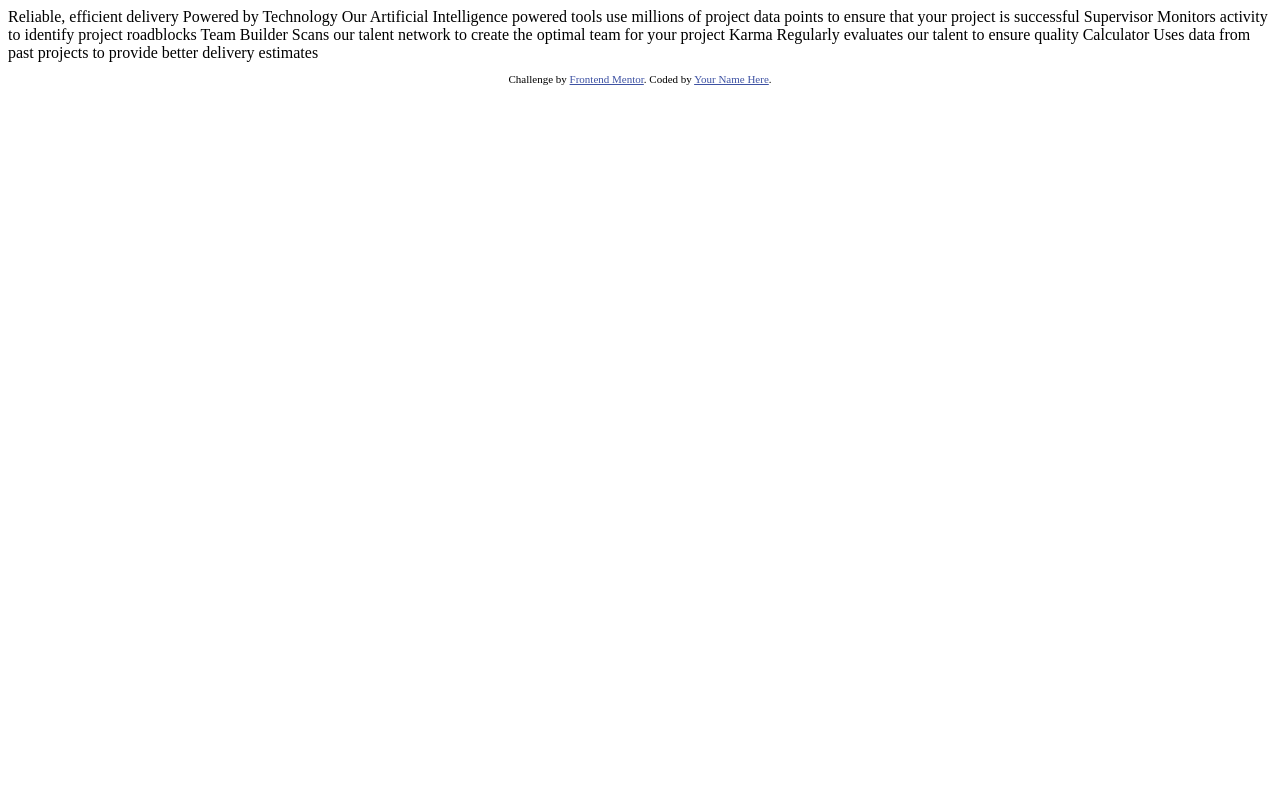
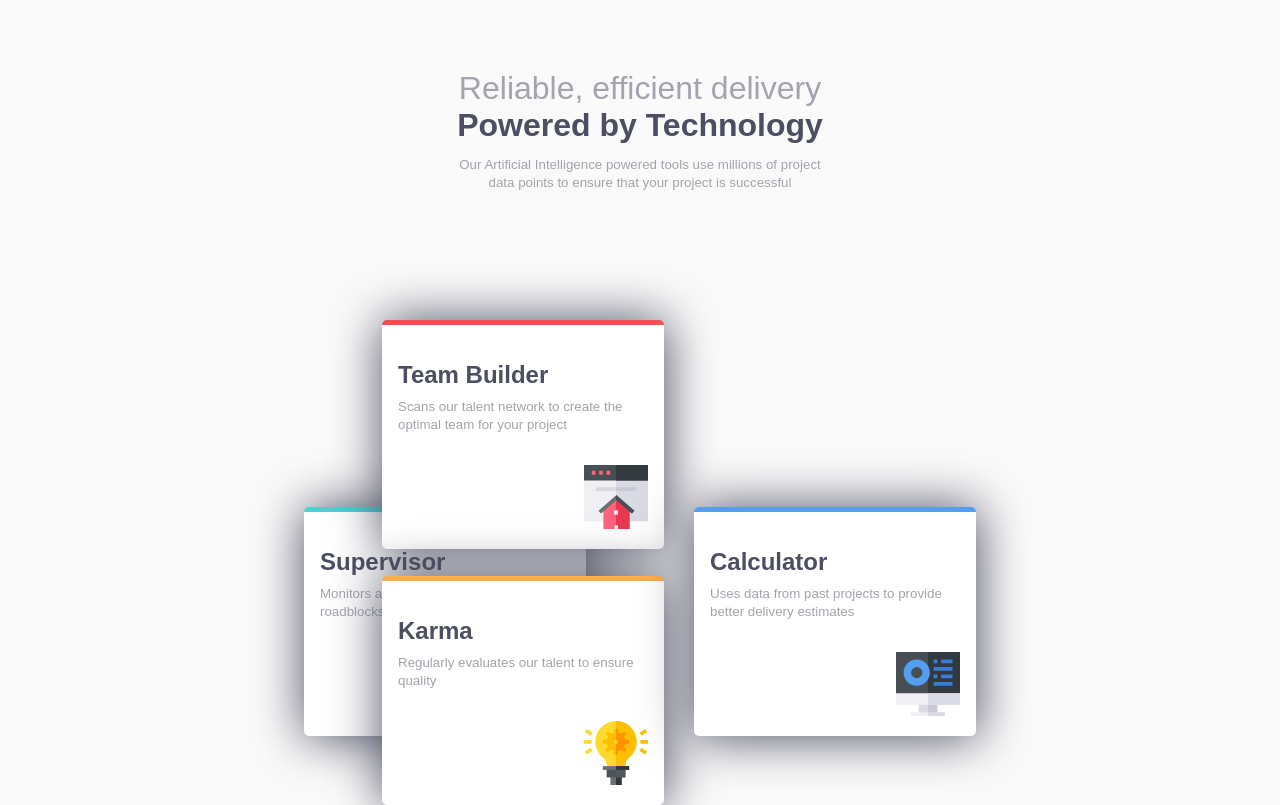
Before and after one commit to makker47/four-card-feature-section-cssp, a plain HTML site: page index.html in a window 1280 px wide. Drawn offline with Linux system fonts and the light colour scheme.

Commit message:
desktop preview first try

```diff
--- a/index.html
+++ b/index.html
@@ -5,6 +5,7 @@
   <meta name="viewport" content="width=device-width, initial-scale=1.0"> <!-- displays site properly based on user's device -->
 
   <link rel="icon" type="image/png" sizes="32x32" href="./images/favicon-32x32.png">
+  <link rel="stylesheet" href="styles.css">
 
   <title>Frontend Mentor | Four card feature section</title>
 
@@ -15,31 +16,46 @@
   </style>
 </head>
 <body>
+  <div class="hero">
+    <h1 class="heading1">Reliable, efficient delivery</h1>
+    <h1 class="heading2">Powered by Technology</h1>
 
-  Reliable, efficient delivery
-  Powered by Technology
+    <small>
+      Our Artificial Intelligence powered tools use millions of project data points
+      to ensure that your project is successful
+    </small>
+  </div>
 
-  Our Artificial Intelligence powered tools use millions of project data points
-  to ensure that your project is successful
+  <div class="cards-container">
+    <div class="card supervisor">
+      <h2 class="card-title">Supervisor</h2>
+      <small>Monitors activity to identify project roadblocks</small>
+      <div class="card-img"><img src="images/icon-supervisor.svg" alt=""></div>
+    </div>
 
-  Supervisor
-  Monitors activity to identify project roadblocks
+    <div class="card team-builder">
+      <h2 class="card-title">Team Builder</h2>
+      <small>Scans our talent network to create the optimal team for your project</small>
+      <div class="card-img"><img src="images/icon-team-builder.svg" alt=""></div>
+    </div>
 
-  Team Builder
-  Scans our talent network to create the optimal team for your project
+    <div class="card karma">
+      <h2 class="card-title">Karma</h2>
+      <small>Regularly evaluates our talent to ensure quality</small>
+      <div class="card-img"><img src="images/icon-karma.svg" alt=""></div>
+    </div>
 
-  Karma
-  Regularly evaluates our talent to ensure quality
-
-  Calculator
-  Uses data from past projects to provide better delivery estimates
-
-
-  <footer>
+    <div class="card calculator">
+      <h2 class="card-title">Calculator</h2>
+      <small>Uses data from past projects to provide better delivery estimates</small>
+      <div class="card-img"><img src="images/icon-calculator.svg" alt=""></div>
+    </div>
+  </div>
+  <!-- <footer>
     <p class="attribution">
       Challenge by <a href="https://www.frontendmentor.io?ref=challenge" target="_blank">Frontend Mentor</a>.
       Coded by <a href="#">Your Name Here</a>.
     </p>
-  </footer>
+  </footer> -->
 </body>
 </html>
--- /dev/null
+++ b/styles.css
@@ -0,0 +1,92 @@
+@import url('https://fonts.google.com/specimen/Poppins')
+* {
+    margin: 0;
+    padding: 0;
+}
+
+body {
+    font-family: 'Specimen', sans-serif;
+    background-color: var(--very-light-gray);
+}
+:root {
+    --very-dark-blue: hsl(234, 12%, 34%);
+    --grayish-blue: hsl(229, 6%, 66%);
+    --very-light-gray: hsl(0, 0%, 98%);
+    --red: hsl(0, 78%, 62%);
+    --cyan: hsl(180, 62%, 55%);
+    --orange: hsl(34, 97%, 64%);
+    --blue: hsl(212, 86%, 64%);
+}
+.hero {
+    width: 30%;
+    margin: auto;
+    text-align: center;
+    margin-top: 5rem;
+    margin-bottom: 5rem;
+}
+.hero h1 {
+    line-height: 1rem;
+}
+.heading1 {
+    color: var(--grayish-blue);
+    font-weight: 200;
+}
+.heading2 {
+    color: var(--very-dark-blue);
+}
+.hero small{
+    color: var(--grayish-blue);
+}
+.cards-container {
+    width: 100%;
+    margin: auto;
+}
+.card {
+    position: absolute;
+    width: 250px;
+    padding: 1rem;
+    border-radius: 5px;
+    background-color: #ffffff;
+    /* border: 1px solid black; */
+    box-shadow: 1px 1px 50px 1px var(--very-dark-blue);
+    -webkit-box-shadow: px 0px 70px 0px;
+}
+.card-title {
+    color: var(--very-dark-blue);
+    margin-bottom: 0.5rem;
+}
+.card small {
+    color: var(--grayish-blue);
+}
+.card-img {
+    width: 100%;
+    margin: auto;
+    text-align: right;
+    margin-top: 2rem;
+}
+.supervisor {
+    left: 19rem;
+    bottom: 4rem;
+    border-top: 5px solid var(--cyan);
+}
+.team-builder {
+    top: 20rem;
+    right: 38.5rem;
+    margin: auto;
+    border-top: 5px solid var(--red);
+}
+.karma {
+    top: 36rem;
+    right: 38.5rem;
+    margin: auto;
+    border-top: 5px solid var(--orange);
+}
+.calculator {
+    bottom: 4rem;
+    right: 19rem;
+    border-top: 5px solid var(--blue);
+}
+/* footer {
+    position: absolute;
+    bottom: 1rem;
+} */
```
